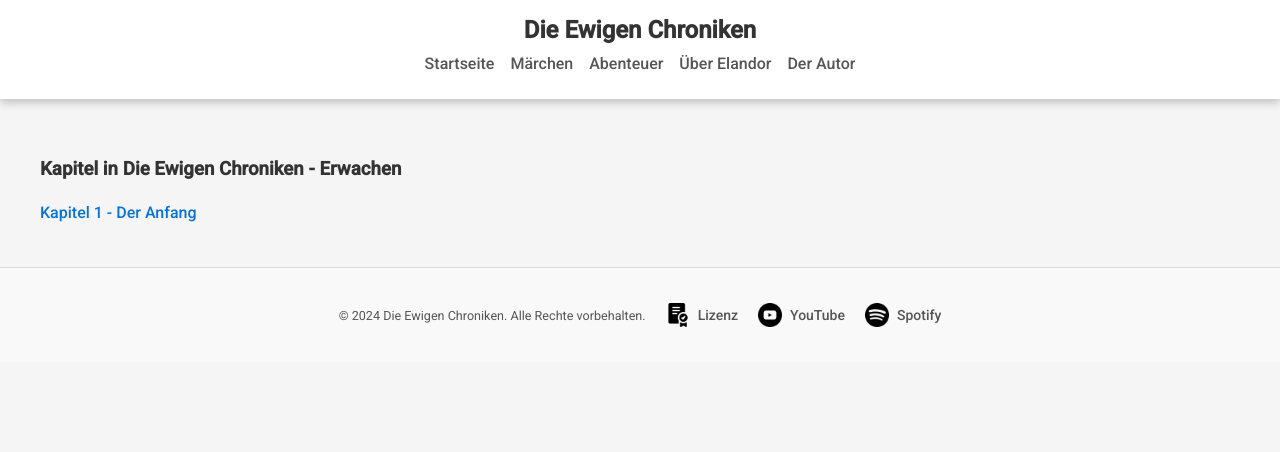
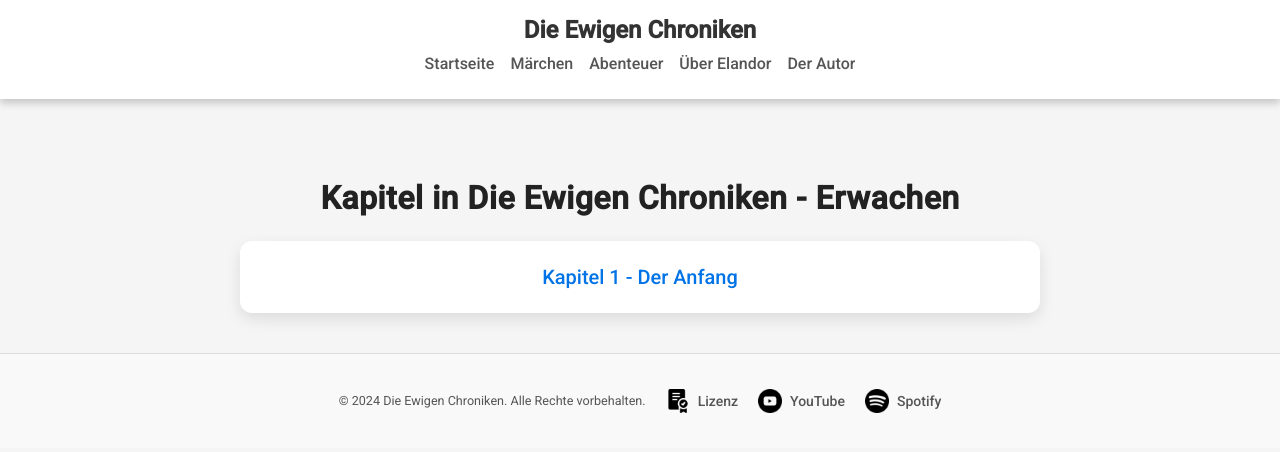
Before and after one commit to RainerGewalt/chroniken-aus-elandor, a Jekyll site: the page built from _books/die-ewigen-chroniken-erwachen.md, in a window 1280 px wide. Shown: the top 452 px of the page. Built offline with Jekyll 4.4.1, drawn with Linux system fonts in a browser that asks for light colours.

Commit message:
feat: chapter list style optimized

```diff
--- a/_layouts/book.html
+++ b/_layouts/book.html
@@ -7,16 +7,98 @@
 <main>
     {{ content }}
 
-    <h3>Kapitel in {{ page.title }}</h3>
+    <h3 class="chapter-list-title">Kapitel in {{ page.title }}</h3>
     <ul class="chapters-list">
         {% assign book_chapters = site.chapters | where:"book", page.title %}
         {% for chapter in book_chapters %}
-        <li>
-            <a href="{{ chapter.url | relative_url }}">{{ chapter.title }}</a>
+        <li class="chapter-item">
+            <a href="{{ chapter.url | relative_url }}" class="chapter-link">{{ chapter.title }}</a>
         </li>
         {% endfor %}
     </ul>
 </main>
 {% include footer.html %}
+
+<style>
+    /* Kapitelüberschrift */
+    .chapter-list-title {
+        font-size: 2rem;
+        color: #222;
+        font-weight: 700;
+        margin: 2.5rem 0 1.5rem;
+        text-align: center;
+        letter-spacing: 0.5px;
+    }
+
+    /* Kapitel-Liste */
+    .chapters-list {
+        list-style: none;
+        padding: 0;
+        margin: 0 auto;
+        display: grid;
+        gap: 1.5rem;
+        grid-template-columns: repeat(auto-fit, minmax(280px, 1fr));
+        max-width: 800px;
+    }
+
+    /* Kapitel-Element */
+    .chapter-item {
+        background-color: #ffffff;
+        border-radius: 12px;
+        box-shadow: 0 6px 15px rgba(0, 0, 0, 0.1);
+        overflow: hidden;
+        transition: transform 0.25s ease, box-shadow 0.25s ease;
+    }
+
+    .chapter-item:hover {
+        transform: translateY(-6px) scale(1.02);
+        box-shadow: 0 10px 20px rgba(0, 0, 0, 0.15);
+    }
+
+    /* Kapitel-Link */
+    .chapter-link {
+        display: block;
+        padding: 1.2rem 1.5rem;
+        color: #333;
+        font-size: 1.25rem;
+        font-weight: 500;
+        text-align: center;
+        text-decoration: none;
+        transition: color 0.3s ease;
+        position: relative;
+    }
+
+    .chapter-link::after {
+        content: "";
+        position: absolute;
+        bottom: 0;
+        left: 50%;
+        width: 0;
+        height: 3px;
+        background-color: #007acc;
+        transition: width 0.3s ease, left 0.3s ease;
+        transform: translateX(-50%);
+    }
+
+    .chapter-link:hover {
+        color: #007acc;
+    }
+
+    .chapter-link:hover::after {
+        width: 60%;
+        left: 50%;
+    }
+
+    /* Responsive Anpassungen */
+    @media (max-width: 600px) {
+        .chapter-list-title {
+            font-size: 1.8rem;
+        }
+        .chapter-link {
+            font-size: 1.1rem;
+            padding: 1rem;
+        }
+    }
+</style>
 </body>
 </html>
```
